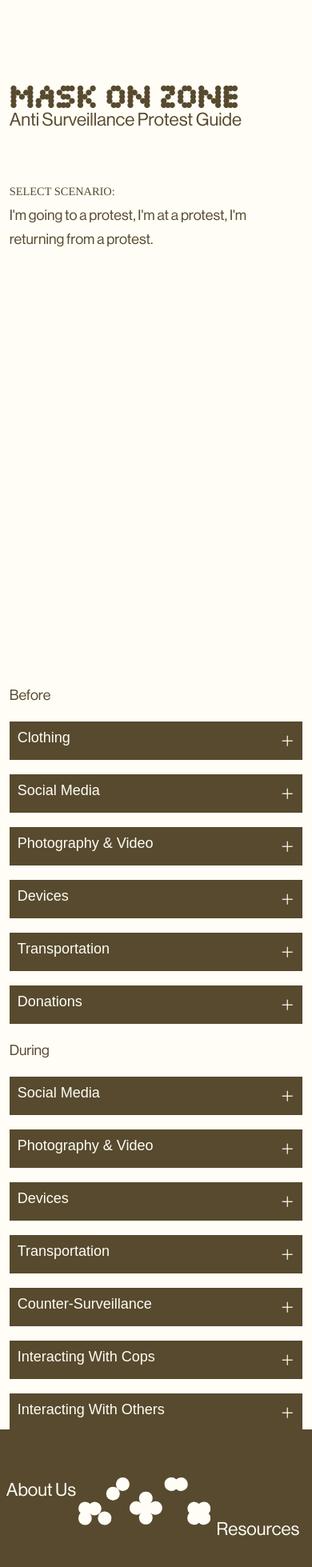
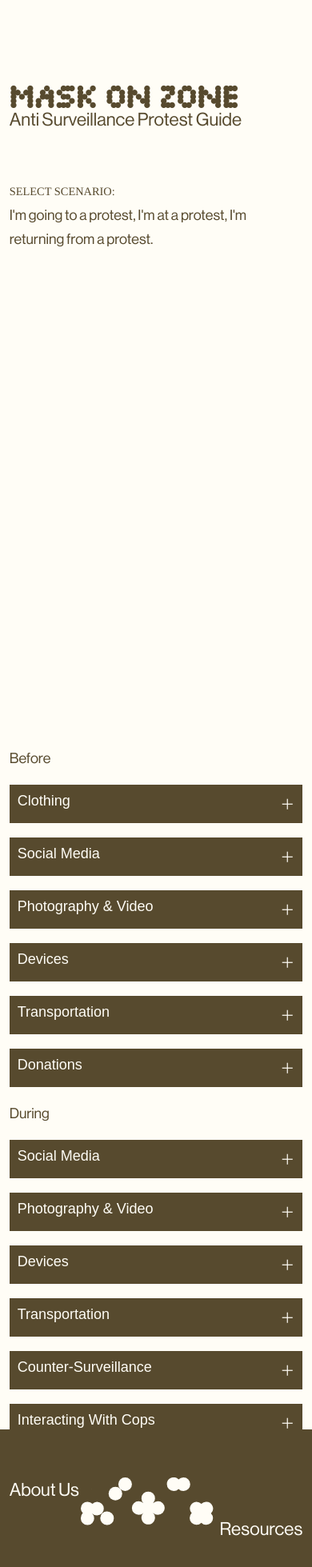
Before and after one commit to mask-on/mask-on.github.io, a Jekyll site: the page built from index.markdown, in a window 390 px wide. Shown: the top 1959 px of the page at 80% size. Built offline with Jekyll 4.4.1, drawn with Linux system fonts in a browser that asks for light colours; nearby versions of some CDN libraries.

Commit message:
fix padding

```diff
--- a/css/index.css
+++ b/css/index.css
@@ -497,7 +497,6 @@ color: #FFFDF6;
       }
 
       .footer-copy{
-        margin: 3vh 2vw;
       }
 
       .about .mobile-nav,
@@ -516,7 +515,7 @@ color: #FFFDF6;
 
       .choose-your-adventure-right {
           width: 100%;
-          margin: 40vh 0 0 0;
+          margin: 44vh 0 0 0;
           padding-bottom:30vh;
           height:50vh;
 
```
